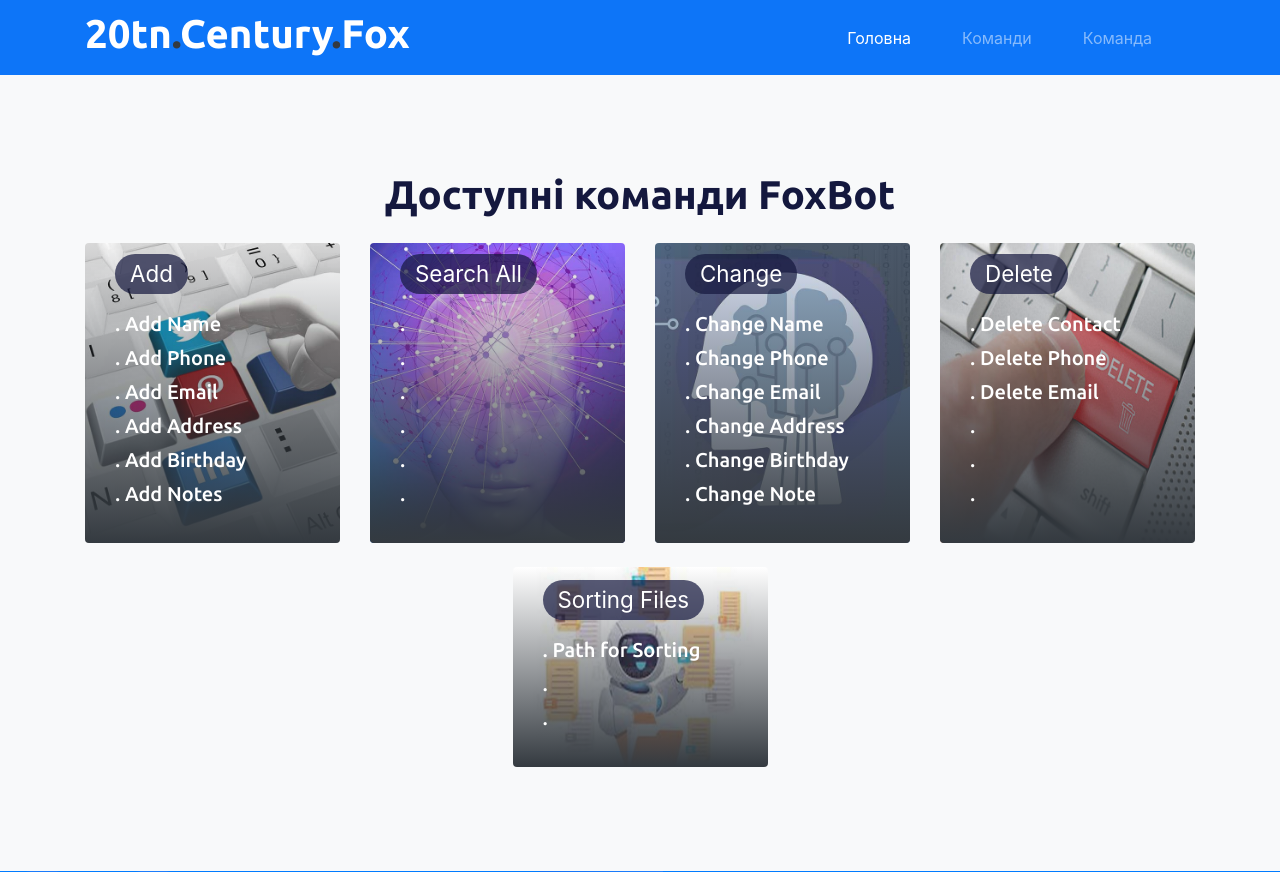
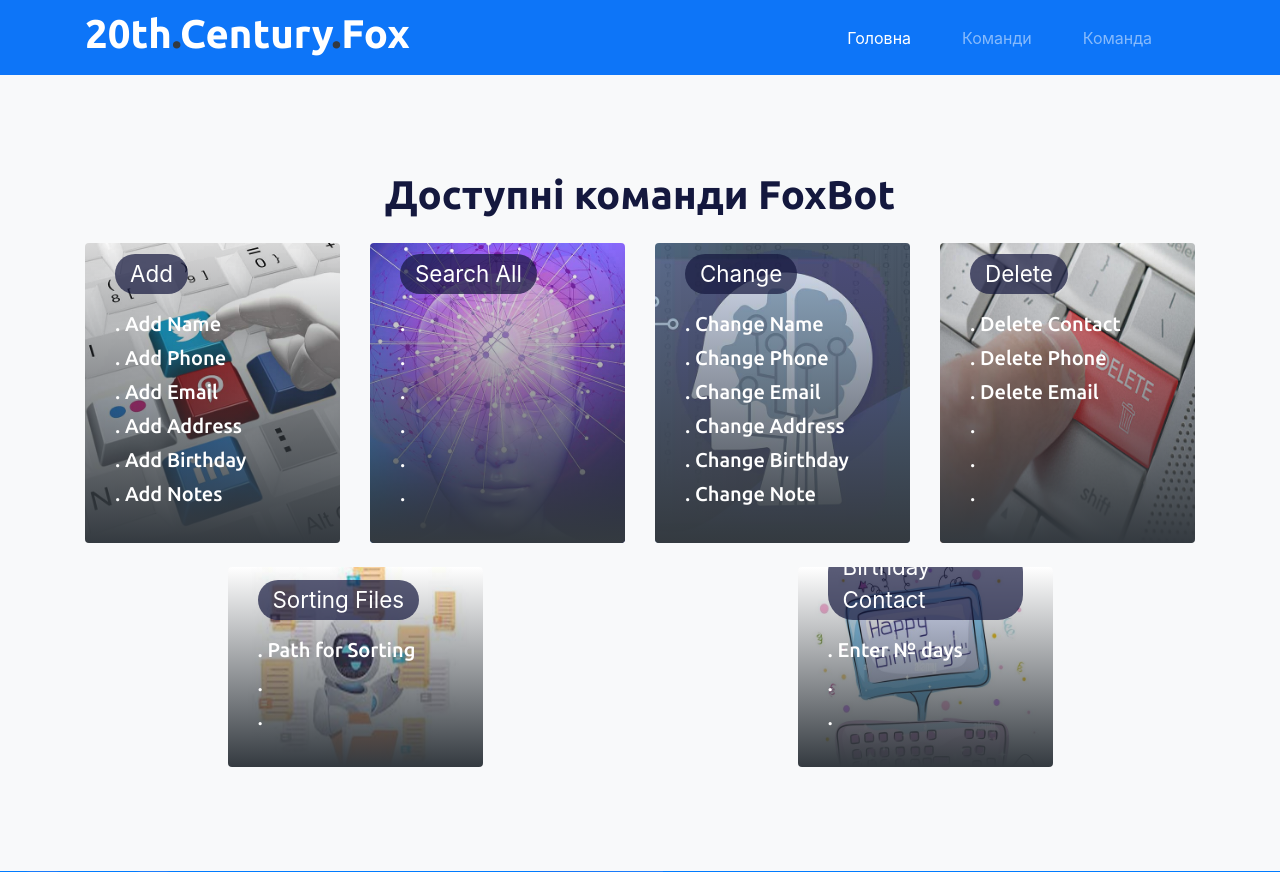
Before and after one commit to bobantonbob/FinalProjectGoitCore, a Django app: page /comander/ in a window 1280 px wide. Shown: the top 872 px of the page. Run offline with Django 5.2, Linux system fonts and the light colour scheme; some libraries are stand-ins or nearby versions.

Commit message:
нові команди

```diff
--- a/root/templates/_fragments/CaseStart.html
+++ b/root/templates/_fragments/CaseStart.html
@@ -90,6 +90,19 @@
                         </a>
                     </div>
                 </div>
+                <div class="col-lg-3 wow fadeIn mx-auto" data-wow-delay="0.3s" style="width: 22%;">
+                    <div class="case-item position-relative overflow-hidden rounded mb-2" >
+                        <a href="{% static 'img/comand/birthday_2.jpg' %}" data-fancybox="birthday" data-caption="Birthday Contacts">
+                            <img class="img-fluid" src="{% static 'img/project-9.jpg' %}" alt="" style="width: 100%; height: 200px; object-fit: cover;">
+                        </a>
+                        <a class="case-overlay text-decoration-none" href="{% static 'img/comand/birthday_1.jpg' %}" data-fancybox="birthday" data-caption="Birthday Contacts">
+                            <small style="font-size: 1.4em;">Birthday Contact</small>
+                            <h5 class="lh-base text-white mb-1" style="margin-bottom: 2px;">. Enter № days</h5>
+                            <h5 class="lh-base text-white mb-1" style="margin-bottom: 2px;">.</h5>
+                            <h5 class="lh-base text-white mb-1" style="margin-bottom: 2px;">.</h5>
+                        </a>
+                    </div>
+                </div>
 
 
 
--- a/root/templates/_fragments/FeatureStart.html
+++ b/root/templates/_fragments/FeatureStart.html
@@ -30,7 +30,7 @@
                             <div class="d-flex rounded p-3" style="background: rgba(256, 256, 256, 0.1);">
                                 <i class="fa fa-users fa-3x text-white"></i>
                                 <div class="ms-3">
-                                    <h2 class="text-white mb-0" data-toggle="counter-up">55</h2>
+                                    <h2 class="text-white mb-0" data-toggle="counter-up">11</h2>
                                     <p class="text-white mb-0">Щасливі клієнти</p>
                                 </div>
                             </div>
@@ -39,7 +39,7 @@
                             <div class="d-flex rounded p-3" style="background: rgba(256, 256, 256, 0.1);">
                                 <i class="fa fa-check fa-3x text-white"></i>
                                 <div class="ms-3">
-                                    <h2 class="text-white mb-0" data-toggle="counter-up">101</h2>
+                                    <h2 class="text-white mb-0" data-toggle="counter-up">5</h2>
                                     <p class="text-white mb-0">Встановленних</p>
                                 </div>
                             </div>
--- a/root/templates/_fragments/NavbarStart.html
+++ b/root/templates/_fragments/NavbarStart.html
@@ -3,7 +3,7 @@
         <div class="container">
             <nav class="navbar navbar-expand-lg navbar-dark p-0">
                 <a href="/team" class="navbar-brand">
-                    <h1 class="text-white">20tn<span class="text-dark">.</span>Century<span class="text-dark">.</span>Fox</h1>
+                    <h1 class="text-white">20th<span class="text-dark">.</span>Century<span class="text-dark">.</span>Fox</h1>
                 </a>
                 <button type="button" class="navbar-toggler ms-auto me-0" data-bs-toggle="collapse"
                     data-bs-target="#navbarCollapse">
```
Also changed, not shown: root/static/img/20th-Century-Fox.jpg (added), root/static/img/comand/birthday_1.jpg (added), root/static/img/comand/birthday_2.jpg (added), root/static/img/project-9.jpg (added).
